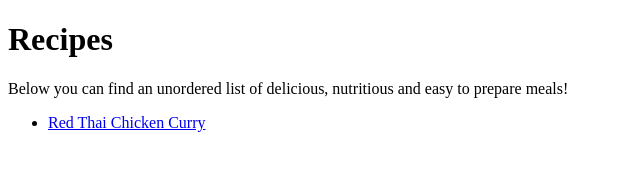
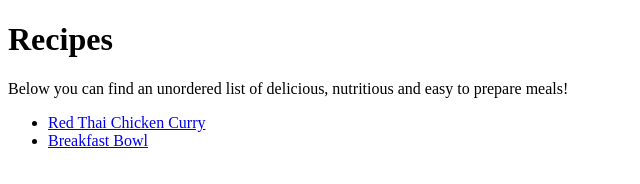
Before and after one commit to DucAnhHoang/odin-recipes, a plain HTML site: page index.html in a window 1280 px wide. Shown: the whole page, without its empty margins (0-640 px from the left). Drawn offline with Linux system fonts and the light colour scheme.

Commit message:
Add reference for second recipe

```diff
--- a/index.html
+++ b/index.html
@@ -15,6 +15,9 @@
     <li>
         <a href="./recipes/thaicurry.html">Red Thai Chicken Curry</a>
     </li>
+    <li>
+        <a href="./recipes/skyr.html">Breakfast Bowl</a>
+    </li>
     </ul>
 </body>
 </html>
```
